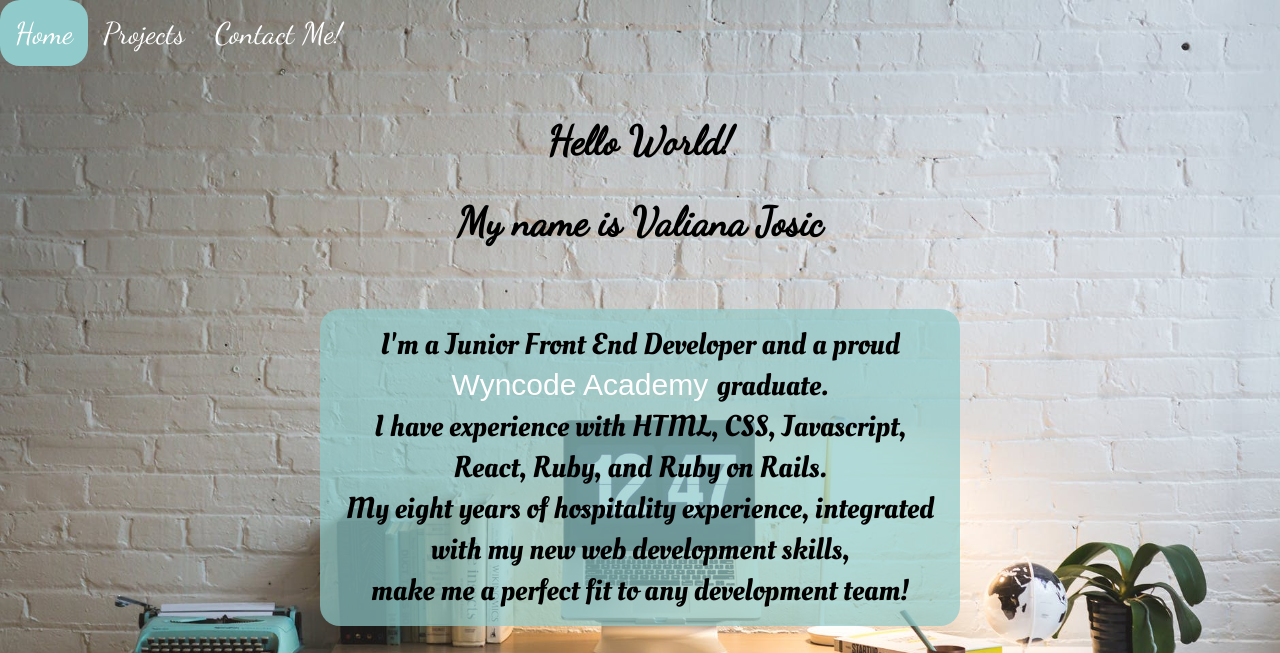
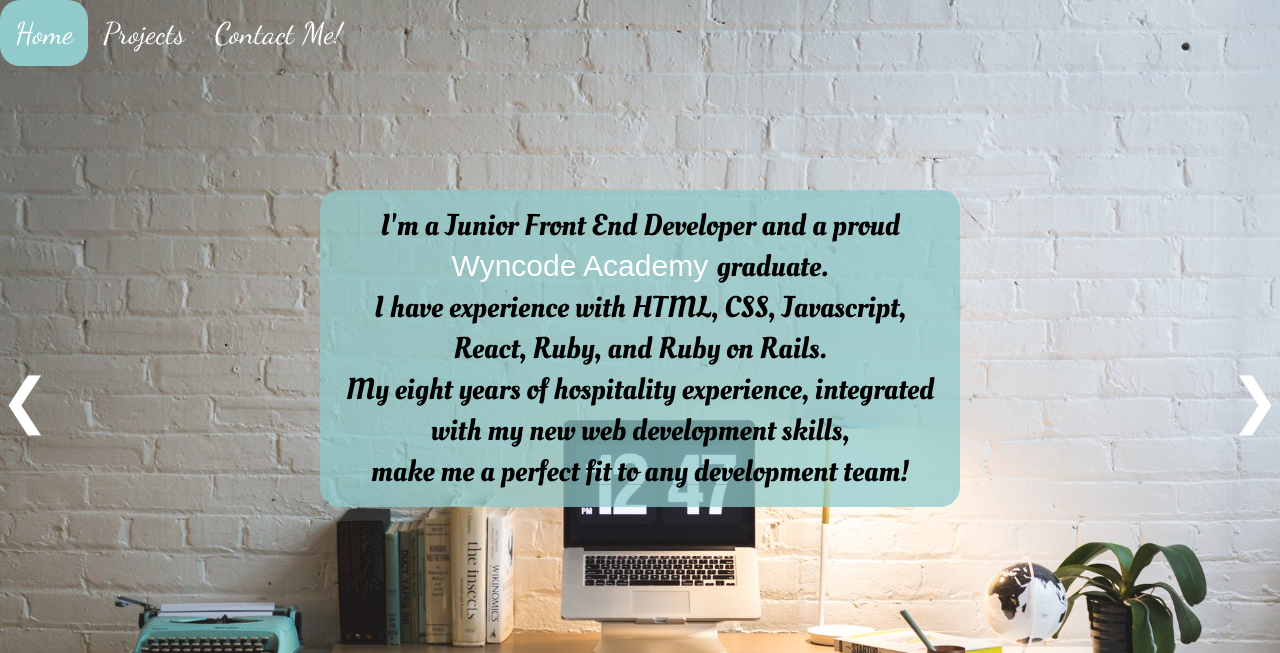
Before and after one commit to ValianaJosic/all_about_me, a website: page index.html in a window 1280 px wide. Shown: the top 653 px of the page. Drawn offline with Linux system fonts and the light colour scheme.

Commit message:
home carousel

```diff
--- a/index.css
+++ b/index.css
@@ -37,18 +37,24 @@ div, body{
   bottom: 0;
   display: block;
   position: static;
-  background-color: rgba(144,202,202, 0.7) ;
+  background-color: rgba(144,202,202, 0.9) ;
+  animation-name: example;
+  animation-duration: 4s;
   border-radius: 20px;
   color: black;
   padding: 0.5em;
-
 }
 
 .text-div{
   display: flex;
   justify-content: center;
+  padding-top: 70px;
 }
 
+@keyframes example {
+  from {background-color: rgba(144,202,202, 0.5);}
+  to {background-color: #90caca;}
+}
 
   #language-list {
 
@@ -121,7 +127,7 @@ div, body{
 .img-div{
   display: flex;
   justify-content: center;
-  padding-bottom: 60px;
+  padding-top: 40px;
 }
 
 #profile-pic:hover {
@@ -221,7 +227,7 @@ div, body{
 .social{
   font-size: 90px;
   color: white;
-  padding-bottom: 60px;
+  padding-top: 70px;
 }
 
 
@@ -235,3 +241,21 @@ div, body{
   transition:.5s;
 
 }
+
+.trail-prev-index{
+  display: flex;
+  justify-content: left;
+  position: absolute;
+  top: 50%;
+  transform: translateY(-50%);
+  font-size: 60px;
+}
+
+.trail-next-index{
+
+  position: absolute;
+  right: 0;
+  top: 50%;
+  transform: translateY(-50%);
+  font-size: 60px ;
+}
--- a/index.html
+++ b/index.html
@@ -23,8 +23,34 @@
           </ul>
       </nav>
       <main class="index-main">
+
+      <div class="trail-body">
+
+        <div class="trail-slideshow-container">
+
+        <div class="trail-nav-div">
+          <div class="trail-nav"></div>
+        </div>
+
+        <div class="trail-progress-div">
+         <div class="trail-progress-bar" style='text-align: center;'>
+            <span class="dot" onclick='currentSlide(1)'></span>
+            <span class="dot" onclick='currentSlide(2)'></span>
+            <span class="dot" onclick='currentSlide(3)'></span>
+            <span class="dot" onclick='currentSlide(4)'></span>
+          </div>
+        </div>
+
+        <div class="trail-carousel-div">
+          <div class="mySlides fade">
+
             <h1>Hello World!</h1>
             <h2>My name is Valiana Josic</h2>
+        </div>
+
+
+          <div class="mySlides fade">
+
             <div class="text-div">
               <p class="message-resume message"> I'm a Junior Front End Developer and a proud
                   <a href="https://www.wyncode.co" target="_blank">
@@ -36,12 +62,103 @@
                   <br>
                   make me a perfect fit to any development team! </p>
             </div>
+          </div>
+
+          <div class="mySlides fade">
+
+            <div class="img-linkd">
             <div class="img-div">
               <img id="profile-pic" src="JosicValiana.jpg" alt="me"/>
           </div>
           <a href="https://www.linkedin.com/in/valiana-josic/" target="_blank">
            <i class="fab fa-linkedin social"></i>
           </a>
+          </div>
+            <div class="trail-btn-div"><div class="trail-skip"></div></div></div>
+
+          </div>
+
+          <div class="trail-button">
+            <a class="trail-prev-index" onclick='plusSlides(-1)'>&#10094;</a>
+            <a class="trail-next-index" onclick='plusSlides(1)'>&#10095;</a>
+             <br/>
+          </div>
+
+        </div>
+
+      <script>
+
+      var slideIndex = 1;
+
+      var myTimer;
+
+      var slideshowContainer;
+
+      window.addEventListener("load",function() {
+          showSlides(slideIndex);
+          myTimer = setInterval(function(){plusSlides(1)}, 4000);
+
+          //COMMENT OUT THE LINE BELOW TO KEEP ARROWS PART OF MOUSEENTER PAUSE/RESUME
+          slideshowContainer = document.getElementsByClassName('slideshow-inner')[0];
+
+          //UNCOMMENT OUT THE LINE BELOW TO KEEP ARROWS PART OF MOUSEENTER PAUSE/RESUME
+          // slideshowContainer = document.getElementsByClassName('slideshow-container')[0];
+
+          slideshowContainer && slideshowContainer.addEventListener('mouseenter', pause)
+          slideshowContainer && slideshowContainer.addEventListener('mouseleave', resume)
+      })
+
+      // NEXT AND PREVIOUS CONTROL
+      function plusSlides(n){
+        clearInterval(myTimer);
+        if (n < 0){
+          showSlides(slideIndex -= 1);
+        } else {
+         showSlides(slideIndex += 1);
+        }
+
+        //COMMENT OUT THE LINES BELOW TO KEEP ARROWS PART OF MOUSEENTER PAUSE/RESUME
+
+        if (n === -1){
+          myTimer = setInterval(function(){plusSlides(n + 2)}, 7000);
+        } else {
+          myTimer = setInterval(function(){plusSlides(n + 1)}, 7000);
+        }
+      }
+
+      //Controls the current slide and resets interval if needed
+      function currentSlide(n){
+        clearInterval(myTimer);
+        myTimer = setInterval(function(){plusSlides(n + 1)}, 7000);
+        showSlides(slideIndex = n);
+      }
+
+      function showSlides(n){
+        var i;
+        var slides = document.getElementsByClassName("mySlides");
+        var dots = document.getElementsByClassName("dot");
+        if (n > slides.length) {slideIndex = 1}
+        if (n < 1) {slideIndex = slides.length}
+        for (i = 0; i < slides.length; i++) {
+            slides[i].style.display = "none";
+        }
+        for (i = 0; i < dots.length; i++) {
+            dots[i].className = dots[i].className.replace(" active", "");
+        }
+        if (slides[slideIndex - 1]) slides[slideIndex-1].style.display = "block";
+        if (dots[slideIndex -1]) dots[slideIndex-1].className += " active";
+      }
+
+      pause = () => {
+        clearInterval(myTimer);
+      }
+
+      resume = () =>{
+        clearInterval(myTimer);
+        myTimer = setInterval(function(){plusSlides(slideIndex)}, 4000);
+      }
+
+      </script>
 
         </main>
 
```
Also changed, not shown: comp.jpeg (added), js.jpg (deleted). Lines whose indentation alone changed are shown as unchanged.
